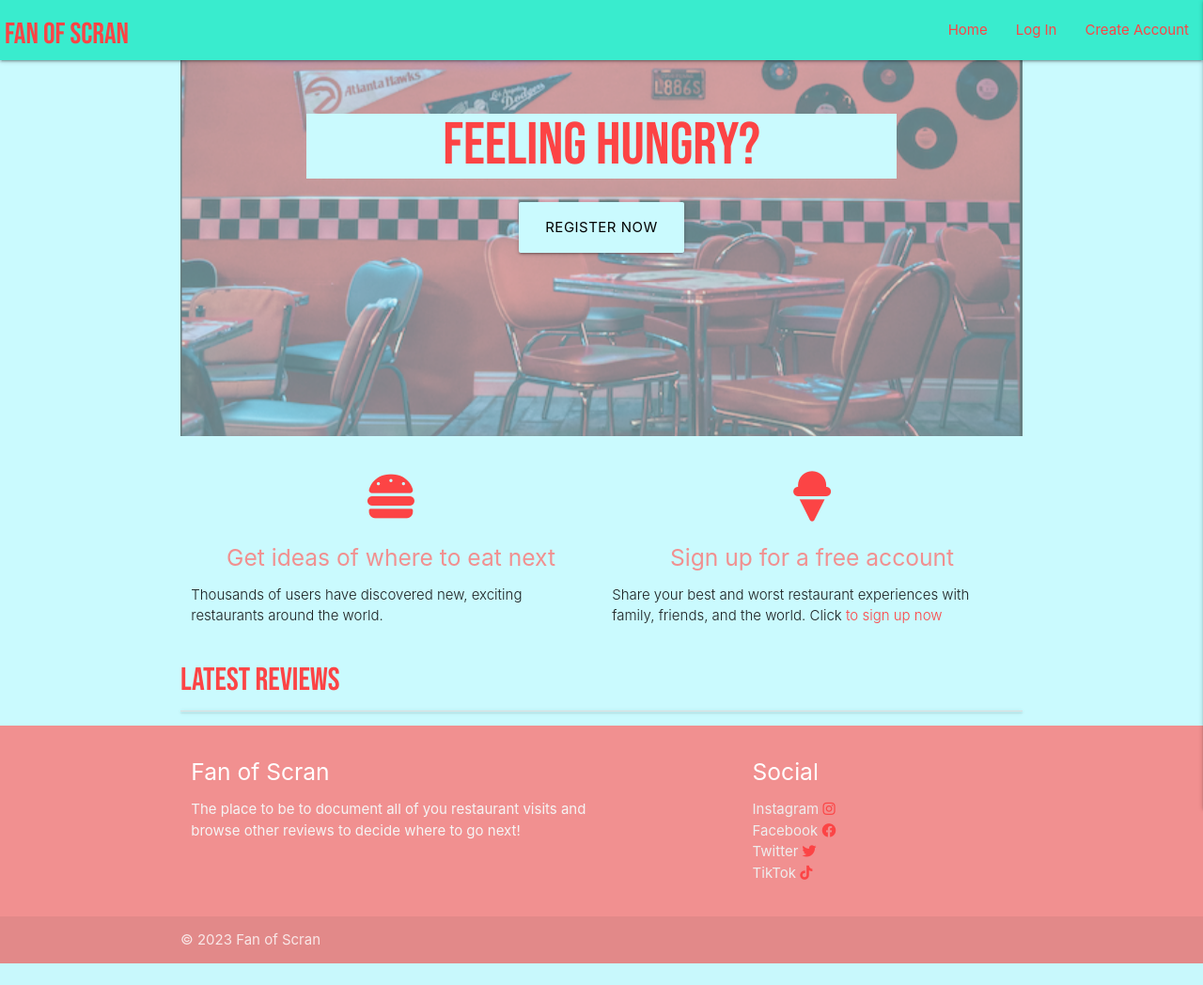
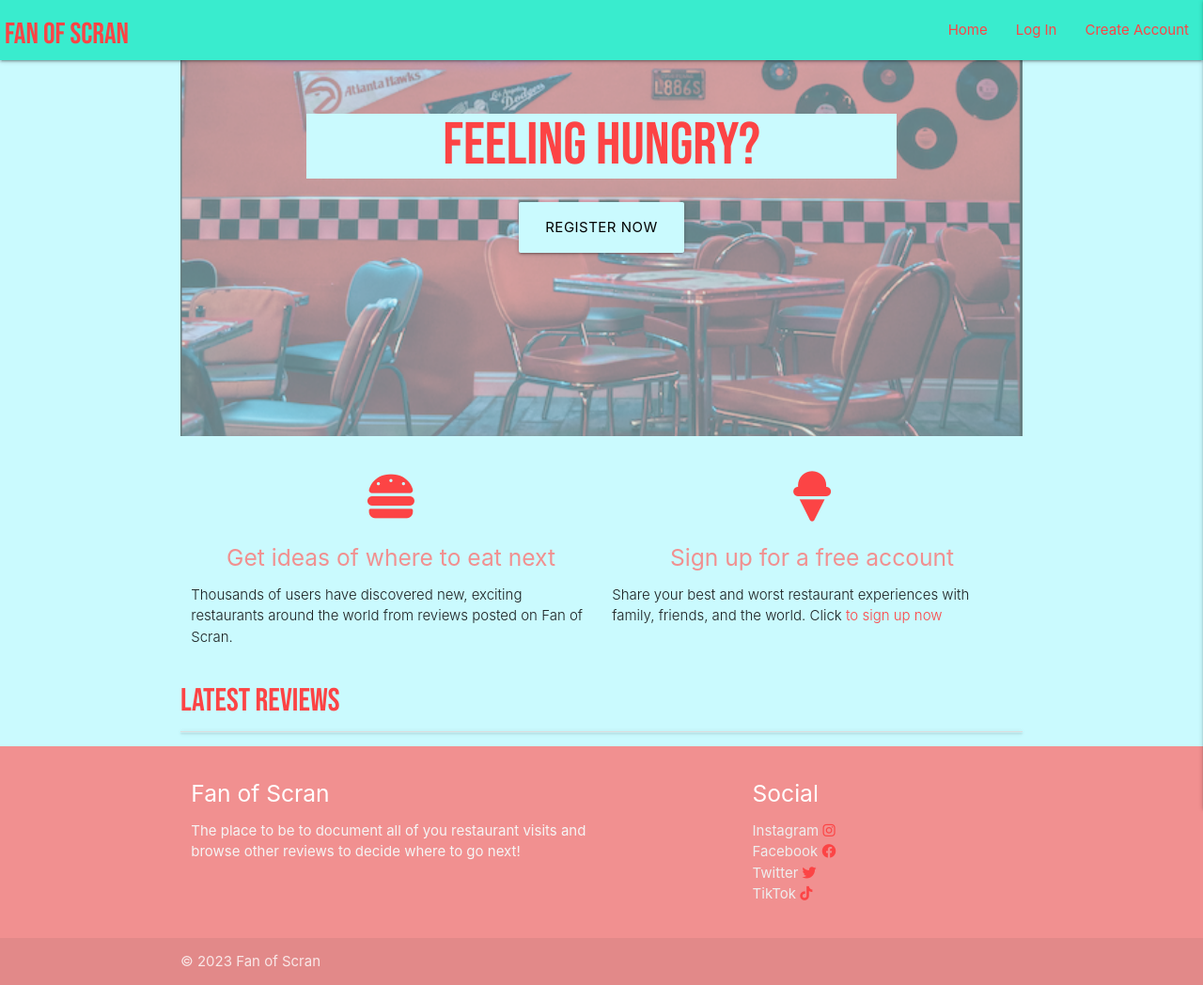
Before and after one commit to bethanyalicehall/ms3-recipe, a Flask app: page / in a window 1280 px wide. Shown: the whole page at 94% size. Before the commit the page ends 1025 px from the top, so only its background shows below. Run offline with Flask 2, Linux system fonts and the light colour scheme; data that the repository does not hold is empty; some libraries are stand-ins or nearby versions.

Commit message:
Added some further info on home page about site

```diff
--- a/templates/review.html
+++ b/templates/review.html
@@ -47,7 +47,7 @@
         <div class="col s6">
             <h2 class="center"><i class="fas fa-burger"></i></h2>
             <h5 class="center">Get ideas of where to eat next</h5>
-            <p class="light">Thousands of users have discovered new, exciting restaurants around the world.</p>
+            <p class="light">Thousands of users have discovered new, exciting restaurants around the world from reviews posted on Fan of Scran.</p>
         </div>
         <div class="col s6">
             <h2 class="center"><i class="fas fa-ice-cream"></i></h2>
```
